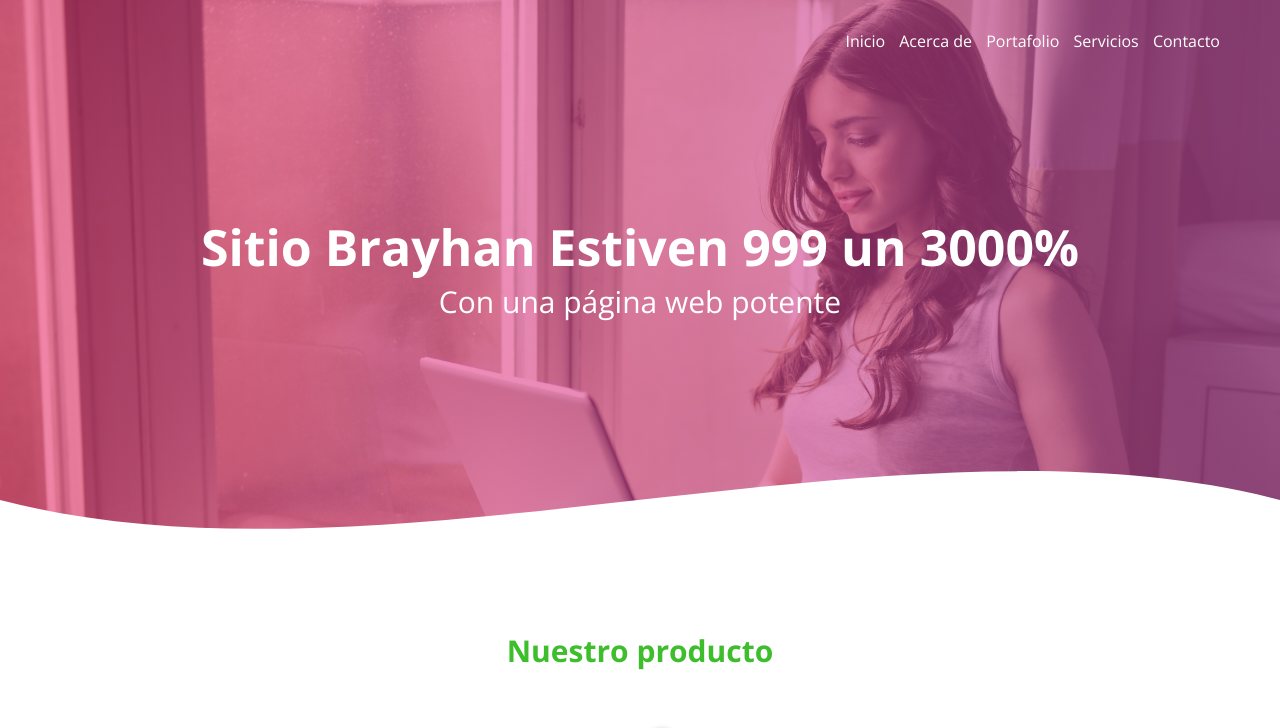
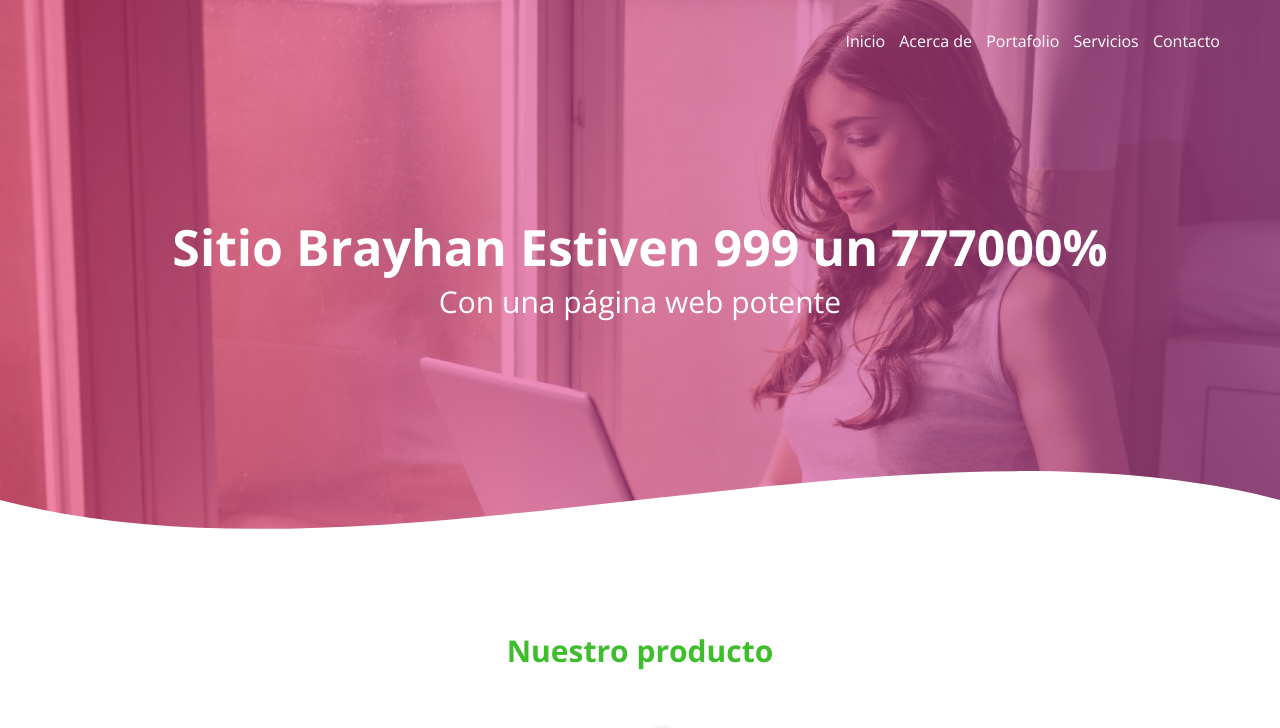
Before and after one commit to brayan-coy/pruebahosting, a plain HTML site: page index.html in a window 1280 px wide. Shown: the top 728 px of the page. Drawn offline with nearby package versions, Linux system fonts and the light colour scheme.

Commit message:
Update index.html

```diff
--- a/index.html
+++ b/index.html
@@ -21,7 +21,7 @@
             <a href="#">Contacto</a>
         </nav>
         <section class="textos-header">
-            <h1>Sitio Brayhan Estiven 999 un 3000%</h1>
+            <h1>Sitio Brayhan Estiven 999 un 777000%</h1>
             <h2>Con una página web potente</h2>
         </section>
         <div class="wave" style="height: 150px; overflow: hidden;"><svg viewBox="0 0 500 150" preserveAspectRatio="none"
```
